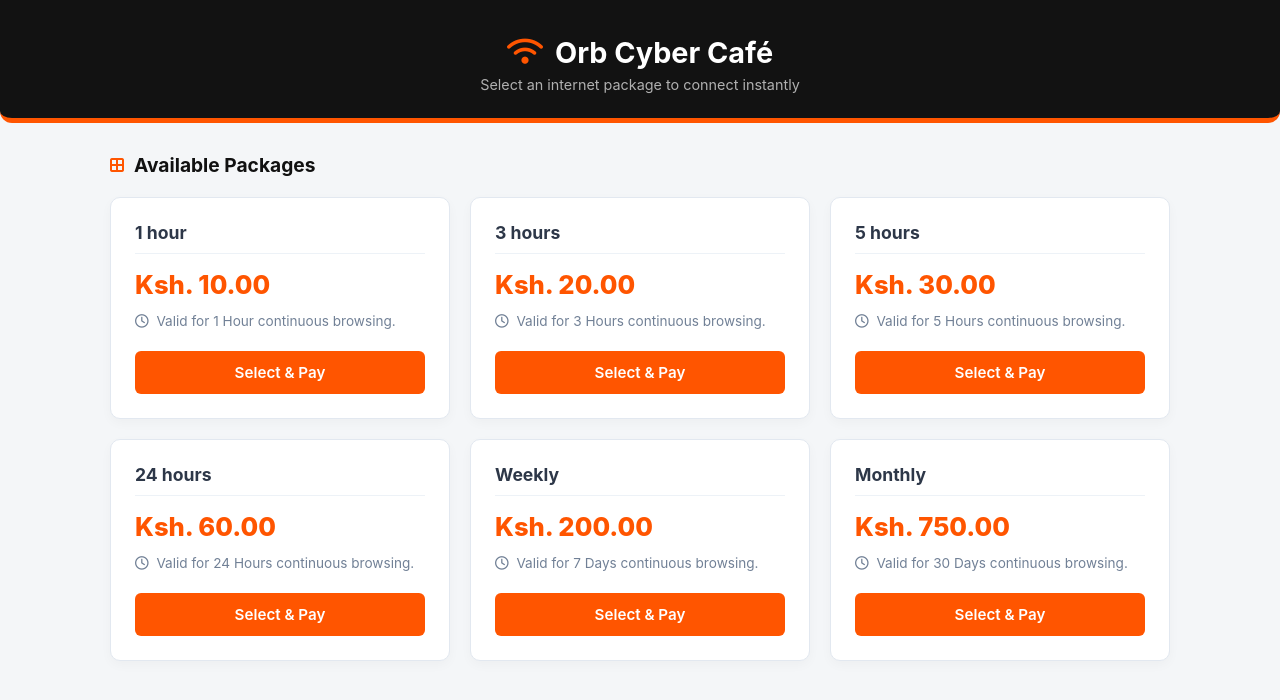
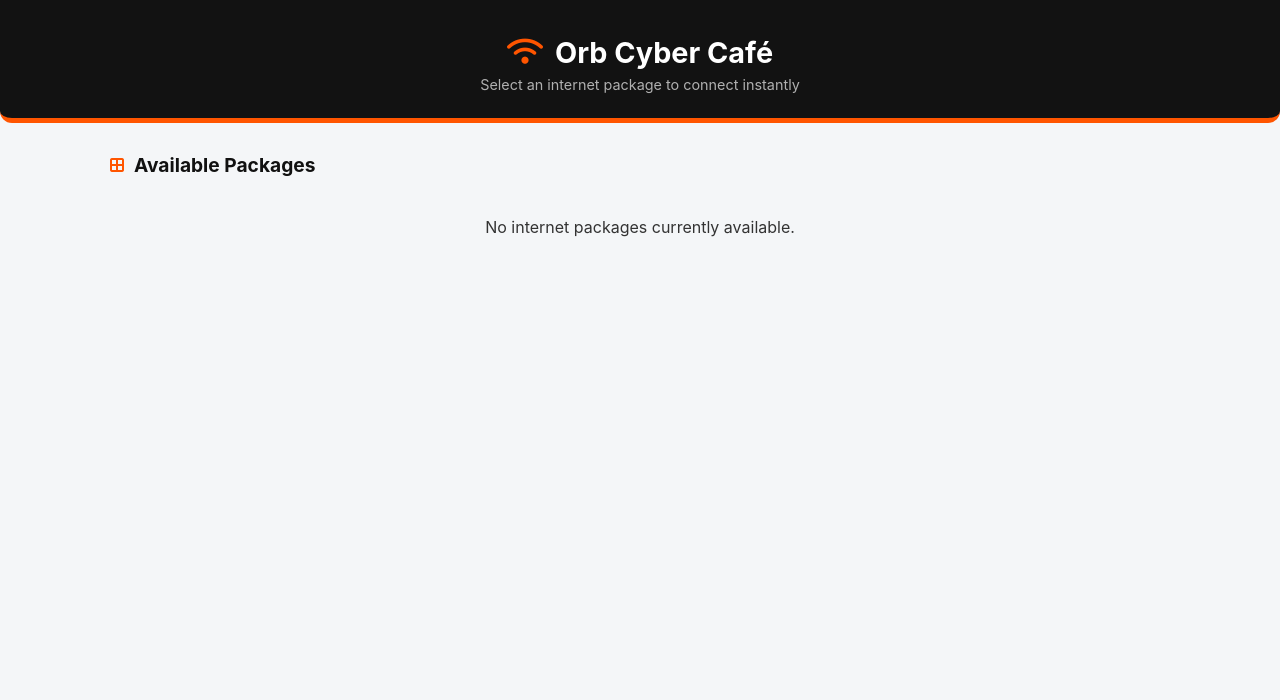
Before and after one commit to maingibiz002-ctrl/orb-cybercafe-portal, a Django app: page /paystack/callback/ in a window 1280 px wide. Shown: the top 700 px of the page. Run offline with Django 5.2, Linux system fonts and the light colour scheme.

Commit message:
Make wifi packages dynamic from database

```diff
--- a/myapp/views.py
+++ b/myapp/views.py
@@ -8,8 +8,10 @@ from django.views.decorators.csrf import csrf_exempt
 PAYSTACK_SECRET_KEY = os.getenv("PAYSTACK_SECRET_KEY", "sk_test_your_secret_key_here")
 
 def guest_portal_view(request):
-    """Renders the WiFi Guest Portal page."""
-    return render(request, 'guest_portal.html')
+    """Fetches active packages from database and renders portal."""
+    packages = Package.objects.filter(is_active=True).order_by('price')
+    return render(request, 'guest_portal.html', {'packages': packages})
+
 
 def initiate_payment(request):
     """Handles Paystack checkout initialization."""
--- a/templates/guest_portal.html
+++ b/templates/guest_portal.html
@@ -25,49 +25,24 @@
         </div>
 
         <div class="package-grid">
-            <div class="package-card">
-                <h3>1 hour</h3>
-                <div class="price">Ksh. 10.00</div>
-                <p class="validity"><i class="fa-regular fa-clock"></i> Valid for 1 Hour continuous browsing.</p>
-                <button class="btn-pay" onclick="selectPackage('1 hour', 10)">Select & Pay</button>
-            </div>
-
-            <div class="package-card">
-                <h3>3 hours</h3>
-                <div class="price">Ksh. 20.00</div>
-                <p class="validity"><i class="fa-regular fa-clock"></i> Valid for 3 Hours continuous browsing.</p>
-                <button class="btn-pay" onclick="selectPackage('3 hours', 20)">Select & Pay</button>
-            </div>
-
-            <div class="package-card">
-                <h3>5 hours</h3>
-                <div class="price">Ksh. 30.00</div>
-                <p class="validity"><i class="fa-regular fa-clock"></i> Valid for 5 Hours continuous browsing.</p>
-                <button class="btn-pay" onclick="selectPackage('5 hours', 30)">Select & Pay</button>
-            </div>
-
-            <div class="package-card">
-                <h3>24 hours</h3>
-                <div class="price">Ksh. 60.00</div>
-                <p class="validity"><i class="fa-regular fa-clock"></i> Valid for 24 Hours continuous browsing.</p>
-                <button class="btn-pay" onclick="selectPackage('24 hours', 60)">Select & Pay</button>
-            </div>
-
-            <div class="package-card">
-                <h3>Weekly</h3>
-                <div class="price">Ksh. 200.00</div>
-                <p class="validity"><i class="fa-regular fa-clock"></i> Valid for 7 Days continuous browsing.</p>
-                <button class="btn-pay" onclick="selectPackage('weekly', 200)">Select & Pay</button>
-            </div>
-
-            <div class="package-card">
-                <h3>Monthly</h3>
-                <div class="price">Ksh. 750.00</div>
-                <p class="validity"><i class="fa-regular fa-clock"></i> Valid for 30 Days continuous browsing.</p>
-                <button class="btn-pay" onclick="selectPackage('monthly', 750)">Select & Pay</button>
-            </div>
-        </div>
-    </main>
+    {% for package in packages %}
+    <div class="package-card">
+        <h3>{{ package.name }}</h3>
+        <div class="price">Ksh. {{ package.price }}</div>
+        <p class="validity">
+            <i class="fa-regular fa-clock"></i>
+            {{ package.duration_description }}
+        </p>
+        <button class="btn-pay" onclick="selectPackage('{{ package.name|escapejs }}', {{ package.price }})">
+            Select & Pay
+        </button>
+    </div>
+    {% empty %}
+    <div style="grid-column: 1 / -1; text-align: center; padding: 20px;">
+        <p>No internet packages currently available.</p>
+    </div>
+    {% endfor %}
+</div>
 
     <!-- Payment Checkout Modal -->
     <div id="paymentModal" class="modal-overlay">
```
Also changed, not shown: myapp/admin.py (+10 -0 lines), myapp/models.py (+11 -4 lines).
